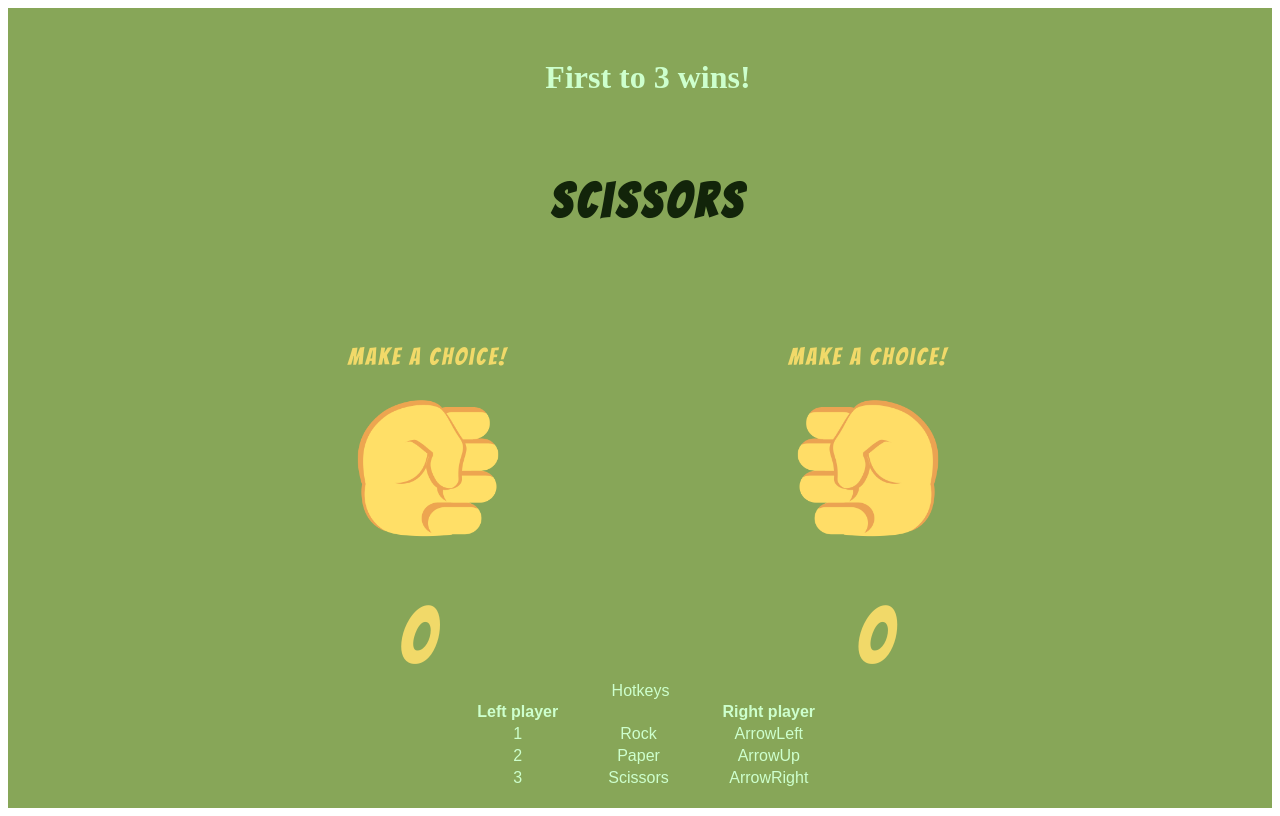
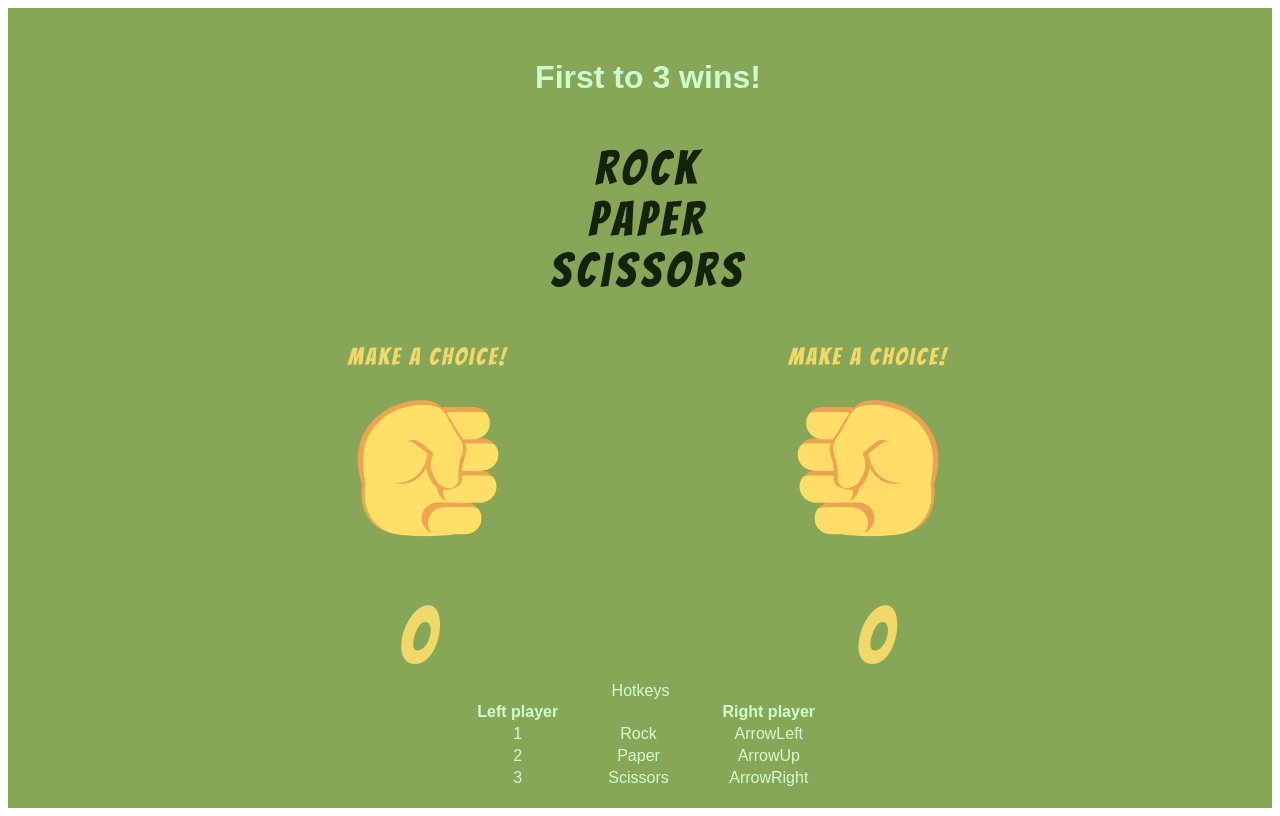
Before and after one commit to erikbjoern/rock-paper-scissors, a React (Create React App) app: page / in a window 1280 px wide. Both pictures are taken after a click on the button "Start!". Built offline with nearby package versions, Linux system fonts and the light colour scheme.

Commit message:
adding animation to countdown text

```diff
--- a/src/App.css
+++ b/src/App.css
@@ -12,12 +12,38 @@
   }
 }
 
+.background {
+  background-color: #87a658;
+  height: 100%;
+  overflow: hidden;
+}
+
 .mainContainer {
   display: flex;
   flex-direction: column;
   align-items: center;
   width: 100vw;
   height: 100vh;
+}
+
+#countdown {
+  display: flex;
+  flex-direction: column;
+}
+
+@keyframes countdown {
+ 0% {
+   transform: scale(0);
+ }
+ 100% {
+   transform: scale(1);
+ }
+}
+
+#countdown * {
+  animation: countdown 0.2s;
+  padding: 0;
+  margin: 0;
 }
 
 .playerContainer {
@@ -54,6 +80,7 @@
   font-size: 300%;
   color: #12240a;
   letter-spacing: 0.3rem;
+  text-align: center;
 }
 
 #winner {
@@ -62,11 +89,6 @@
   text-align: center;
   letter-spacing: 0.3rem;
   color: #12240a;
-  position: absolute;
-  margin: 0, auto;
-  left: 0;
-  right: 0;
-  top: 150px;
 }
 
 .make-a-choice {
@@ -98,12 +120,11 @@
   padding: 15px !important;
   border: 2px solid #cc9c49;
   background-color: #f1d969;
+  cursor: pointer;
 }
 
-.background {
-  background-color: #87a658;
-  height: 100%;
-  overflow: hidden;
+#scoreLimit {
+  font-family: sans-serif;
 }
 
 .hotkeysSheet {
--- a/src/App.jsx
+++ b/src/App.jsx
@@ -34,13 +34,13 @@ class App extends Component {
       this.setState(({ countdown }) => ({
         countdown: countdown - 1,
       }));
-    } else if (countdown < 2 && countdown >= 0) {
+    } else if (countdown < 2 && countdown >= -1) {
       this.setState(({ countdown }) => ({
         weHaveAWinner: true,
         winner: winner,
         countdown: countdown - 1,
       }));
-    } else if (countdown < 0) {
+    } else if (countdown < -1) {
       this.handleScore();
       this.setState({
         countdown: 3,
@@ -106,7 +106,7 @@ class App extends Component {
     let renderWinner, startButton, leftPlayer, rightPlayer;
 
     if (this.state.weHaveAWinner === true) {
-      renderWinner = <h1 id="winner">{this.state.winner}!</h1>;
+      renderWinner = countdown < 0 && <h1 id="winner">{this.state.winner}!</h1>;
 
       if (leftChoice) {
         leftPlayer = (
--- a/src/components/Countdown.jsx
+++ b/src/components/Countdown.jsx
@@ -2,24 +2,16 @@ import React from 'react'
 
 const Countdown = ({countdown}) => {
 
-  let countdownInText
-
-  switch(countdown) {
-    case 3:
-      countdownInText = 'rock'
-      break
-    case 2:
-      countdownInText = 'paper'
-      break
-    case 1:
-      countdownInText = 'scissors'
-      break
-    default:
-      countdownInText = ''
-  }
+  const rock     = countdown <= 3 && countdown >= 0 && <p> rock </p>
+  const paper    = countdown <= 2 && countdown >= 0 && <p> paper </p>
+  const scissors = countdown <= 1 && countdown >= 0 && <p> scissors </p>
 
   return (
-      <h1 className="text"  id="countdown">{countdownInText}</h1>
+    <div className="text"  id="countdown">
+      {rock}
+      {paper}
+      {scissors}
+    </div>
   )
 }
 
```
